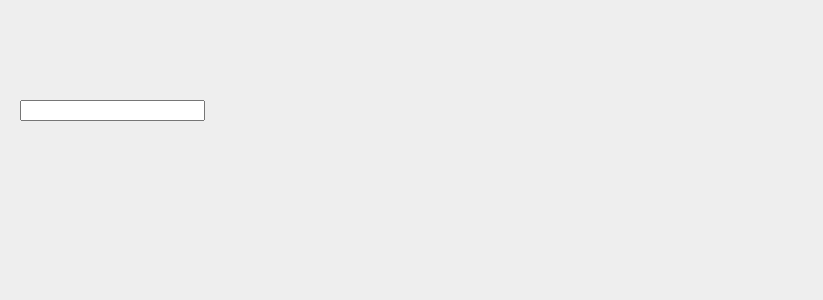
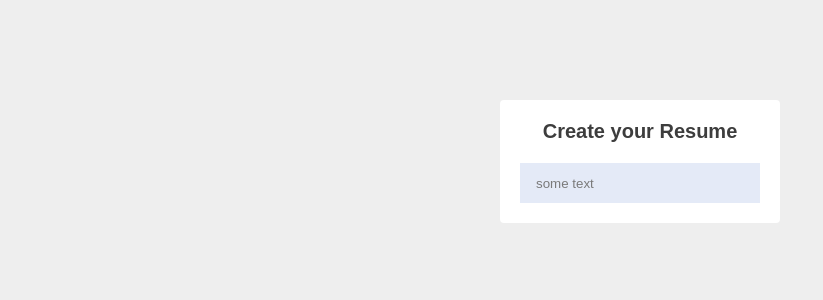
Before and after one commit to VIPon4ik/VueTask, a Vue app in the folder frontend/: page / in a window 1280 px wide. Shown: the top 300 px of the page, without its empty margins (0-823 px from the left). Built offline with nearby package versions, Linux system fonts and the light colour scheme.

Commit message:
Styled input component

```diff
--- a/frontend/src/components/ResumeForm.vue
+++ b/frontend/src/components/ResumeForm.vue
@@ -1,5 +1,6 @@
 <template>
   <form>
+    <h1>Create your Resume</h1>
     <my-input></my-input>
   </form>
 </template>
@@ -9,7 +10,17 @@ export default {
 }
 </script>
 <style scoped>
+  h1 {
+    font-size: 20px;
+    text-align: center;
+    margin-bottom: 20px;
+  }
+
   form {
     margin: 0 auto;
+    max-width: 280px;
+    border-radius: 4px;
+    background-color: white;
+    padding: 20px;
   }
 </style>
--- a/frontend/src/components/ui/MyInput.vue
+++ b/frontend/src/components/ui/MyInput.vue
@@ -1,5 +1,5 @@
 <template>
-  <input type="text">
+  <input type="text" placeholder="some text">
 </template>
 <script>
 export default {
@@ -7,5 +7,17 @@ export default {
 }
 </script>
 <style>
+  input {
+    width: 100%;
+    padding: 0px 16px;
+    height: 40px;
+    border: none;
+    background-color: rgb(228, 234, 247);
+    outline: none;
+    color: rgb(61,61,61);
+  }
 
+  input::placeholder {
+    color: rgb(122, 122, 122);
+  }
 </style>
--- a/frontend/src/main.css
+++ b/frontend/src/main.css
@@ -1,3 +1,8 @@
+:root {
+    --text-main-color: rgb(61, 61, 61);
+    --background-main: rgb(238, 238, 238);
+}
+
 * {
     box-sizing: border-box;
 }
@@ -13,8 +18,9 @@ h6 {
 }
 
 body {
-  margin: 0;
-  background-color: rgb(238, 238, 238);
-  font-family: Arial, Helvetica, sans-serif;
-  font-size: 16px;
+    margin: 0;
+    background-color: var(--background-main);
+    color: var(--text-main-color);
+    font-family: Arial, Helvetica, sans-serif;
+    font-size: 16px;
 }
```
